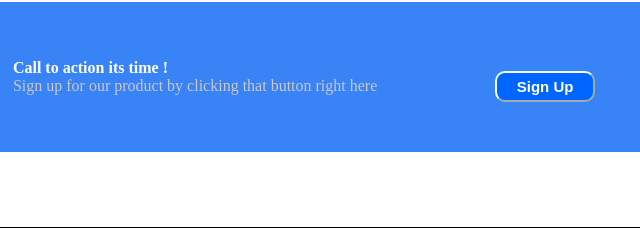
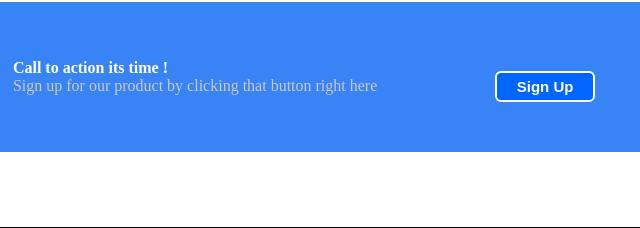
Before and after one commit to KofiBoadu/landingwebdpage, a plain HTML site: page index.html in a window 1280 px wide. Shown: the part 1415-1643 px from the top of the page, 336-976 px from the left. Drawn offline with Linux system fonts and the light colour scheme.

Commit message:
button border fixed

```diff
--- a/style.css
+++ b/style.css
@@ -169,15 +169,15 @@ background-position: center;
 
 
 .button-section button{
-    border-radius: 10px;
+   border: 2px solid #FFF;
     padding: 5px;
     width: 100px;
     background-color: rgb(0, 102, 255);
     color: white;
-    border-color: azure;
     margin-top: 20px;
     font-size: 15px;
     font-weight: bold;
+    border-radius: 6px;
 
 }
 
```
